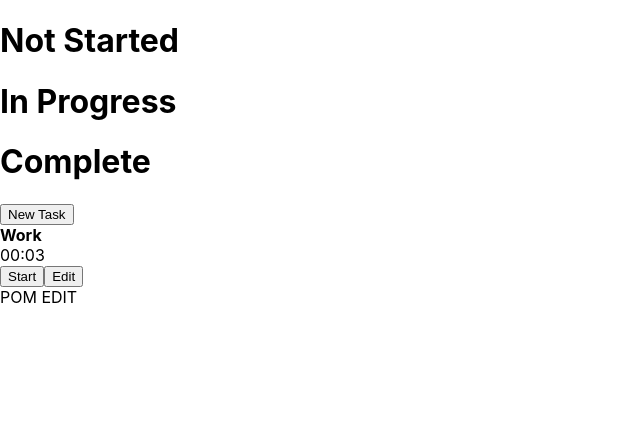
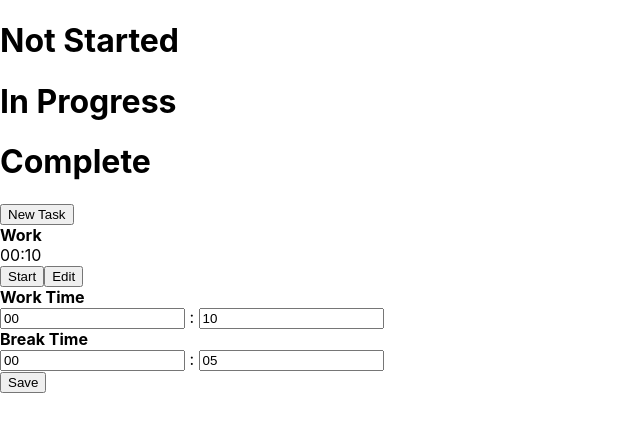
Before and after one commit to SamuelSehnert/todo_react_practice, a React (Create React App) app: page / in a window 1280 px wide. Both pictures are taken after a click on the button "Edit". Shown: the top 432 px of the page, without its empty margins (0-640 px from the left). Built offline with nearby package versions, Linux system fonts and the light colour scheme.

Commit message:
pom timer working. cant add bad data either

```diff
--- a/src/Components/EditPomodoro.js
+++ b/src/Components/EditPomodoro.js
@@ -1,9 +1,79 @@
-import React from 'react'
+import React, { useState } from 'react'
 
-export default function EditPomodoro() {
+import './../Style/EditPomodoro.module.css'
+
+export default function EditPomodoro({allTimeData, saveData}) {
+
+    const times = useState([0,0,0,0])
+    const [isValid, setIsValid] = useState(true)
+
+    const updateData = e => {
+        times[e.target.name] = parseInt(e.target.value, 10);
+    }
+
+    function messageData(timeData, mode){
+        var minutes = parseInt(timeData / 60, 10);
+        if (parseInt(minutes / 10, 10) === 0){
+            minutes = '0' + minutes;
+        }
+        var seconds = parseInt(timeData % 60, 10);
+        if (parseInt(seconds / 10, 10) === 0){
+            seconds = '0' + seconds;
+        }
+
+        if (isValid){
+        times[mode] = parseInt(minutes, 10);
+        times[mode + 1] = parseInt(seconds, 10);
+        }
+
+        return (
+                <span>
+                    <span><input className='input' name={mode} defaultValue={minutes} onChange={updateData}></input> : <input className='input' name={mode + 1} defaultValue={seconds} onChange={updateData}></input></span>
+                </span>
+                )
+    }
+
+    function checkSubmissionAndSave(){
+        var correct = 0;
+        if ( (times[0] === 0 && times[1] === 0) || (times[2] === 0 && times[3] === 0)){
+            setIsValid(false)
+            return
+        }
+        times.forEach( time => {
+            if (time <= 60 && Math.floor(time) === time && time >= 0){
+                correct++;
+            }
+        })
+        if (correct === times.length){
+            setIsValid(true)
+            saveData(times)
+        }
+        else{
+            setIsValid(false)
+        }
+    }
+
+    function conditionalReturn(bool){
+        if (!bool){
+            return <div>Enter valid, whole, positive integers!</div>
+        }
+    }
+
     return (
-        <div>
-            POM EDIT
+        <div className='full-section'>
+            <div>
+                <strong>Work Time</strong><br/>
+            </div>
+            <span>{messageData(allTimeData[0], 0)}</span>
+
+            <div>
+                <strong>Break Time</strong><br/>
+            </div>
+            <span>{messageData(allTimeData[1], 2)}</span>
+            {conditionalReturn(isValid)}
+            <div>
+                <button onClick={() => checkSubmissionAndSave()}>Save</button>
+            </div>
         </div>
     )
 }
--- a/src/Components/Main.js
+++ b/src/Components/Main.js
@@ -12,8 +12,8 @@
     const [groups, setGroups] = useState(JSON.parse(localStorage.getItem('groups')));
     const [ID, setID] = useState(Number(localStorage.getItem('id')));
 
-    const [timeData, setTimeData] = useState(3) // want to refractor out, but can't figure out the setTimeData() function
-    const [allTime, setAllTime] = useState([timeData, 2, 0]) //[work time, break time, stage : 0=work, 1=break]
+    const [timeData, setTimeData] = useState(10) // want to refractor out, but can't figure out the setTimeData() function
+    const [allTime, setAllTime] = useState([10, 5, 0]) //[work time, break time, stage : 0=work, 1=break]
     const [timerGoing, setTimerGoing] = useState(false) //25 minutes in seconds
 
     const [showEditTask, setShowEditTask] = useState(false); //state for choosing to render the edit task or the sections
@@ -50,6 +50,17 @@
             setAllTime([allTime[0], allTime[1], 1])
         }
         setTimerGoing(!timerGoing)
+    }
+
+    function saveTimeData(newTimes){
+        const workTime = (60 * newTimes[0]) + newTimes[1]
+        const breakTime = (60 * newTimes[2]) + newTimes[3]
+
+        setTimeData(workTime)
+        allTime[0] = workTime;
+        allTime[1] = breakTime;
+
+        setshowEditTimer(!showEditTimer)
     }
 
     function saveAllDataToLocalstorage(){
@@ -181,7 +192,7 @@
                 {showEditTimer && (
                    <div className='modal'>
                         <div onClick={() => handleshowEditTimer()} className="overlay"></div> {/* essentially the background, click to exit */}
-                        <div className='modal-content'><EditPomodoro /></div>
+                        <div className='modal-content'><EditPomodoro allTimeData={allTime} saveData={saveTimeData}/></div>
                     </div>
                     )}
             </div>
--- /dev/null
+++ b/src/Style/EditPomodoro.module.css
@@ -0,0 +1,12 @@
+.full-section{
+    text-align: center;
+}
+
+.full-section > *{
+    padding: 10px;
+}
+
+.input{
+    text-align: center;
+    width: 4ch;
+}
```
